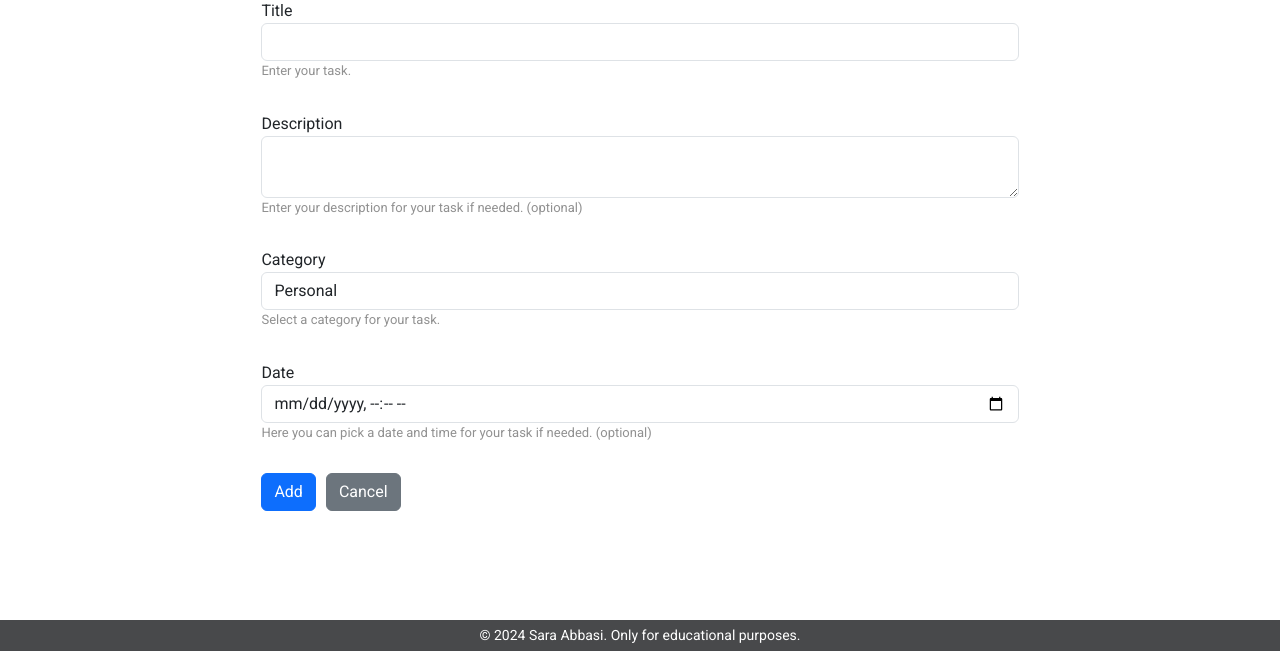
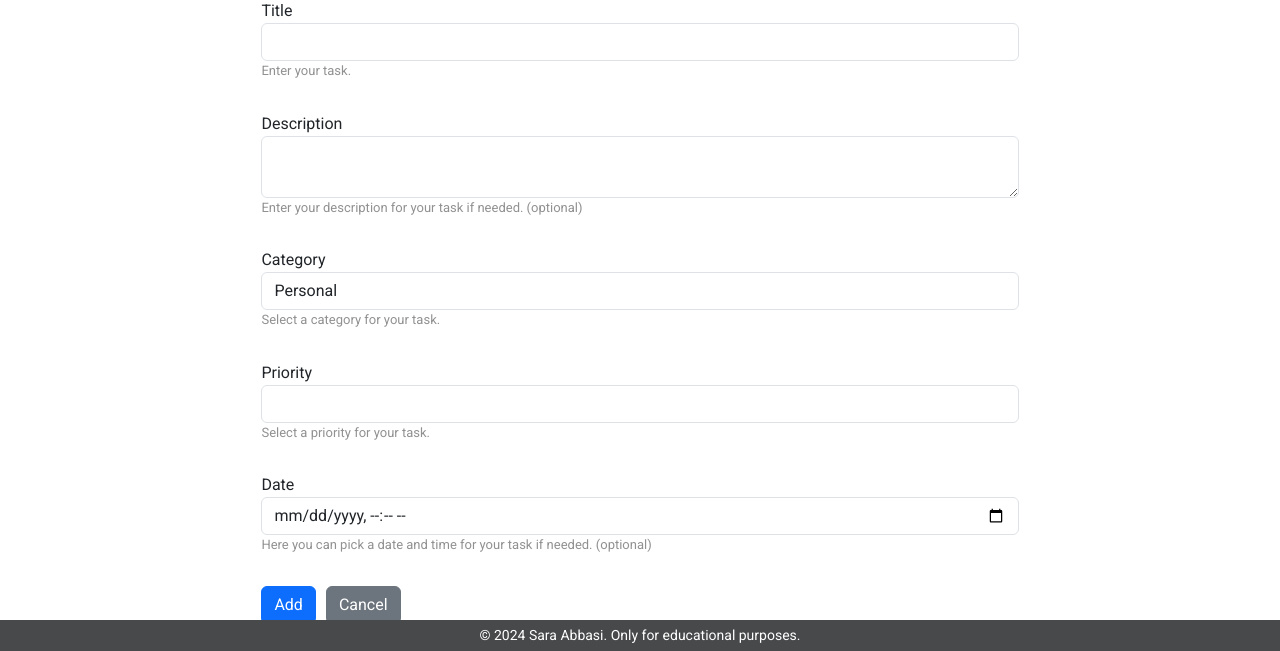
Before and after one commit to SaraabbasiNZ/todo-list-django-project, a Django app: page /create/ in a window 1280 px wide. Shown: the part 149-800 px from the top of the page. Run offline with Django 4.2, Linux system fonts and the light colour scheme; a user stored in the database is signed in; data comes from the database, SQL or seed files in the repository; data that the repository does not hold is empty; some libraries are stand-ins or nearby versions.

Commit message:
Add new model (Priority) to todo list as origin custom model

```diff
--- a/todo_app/forms.py
+++ b/todo_app/forms.py
@@ -1,22 +1,27 @@
 from django import forms
 from django.utils import timezone
-from .models import TodoItem, Category
+from .models import TodoItem, Category, Priority
 
 class TodoItemForm(forms.ModelForm):
     category = forms.ModelChoiceField(queryset=Category.objects.all(), required=True)
+    priority = forms.ModelChoiceField(queryset=Priority.objects.all(), required=False)
 
     class Meta:
         model = TodoItem
-        fields = ['title', 'description', 'checked', 'date', 'category']
+        fields = ['title', 'description', 'checked', 'date', 'category', 'priority']
 
     def __init__(self, *args, **kwargs):
-        categories = kwargs.pop('categories', None)  # Get categories from kwargs
+        categories = kwargs.pop('categories', None)
+        priorities = kwargs.pop('priorities', None)
         super().__init__(*args, **kwargs)
         if categories:
-            self.fields['category'].queryset = categories  # queryset for category field
+            self.fields['category'].queryset = categories
+        if priorities:
+            self.fields['priority'].choices = priorities
 
     def clean_date(self):
         date = self.cleaned_data.get("date")
         if date and date < timezone.now():
-            raise forms.ValidationError("Please enter a date from today or the future.")
+            if not self.instance.pk:
+                raise forms.ValidationError("Please enter a date from today or the future.")
         return date
--- a/todo_app/models.py
+++ b/todo_app/models.py
@@ -25,6 +25,23 @@ class Category(models.Model):
         return self.name
 
 
+class Priority(models.Model):
+    HIGH = 'High'
+    MEDIUM = 'Medium'
+    LOW = 'Low'
+
+    PRIORITY_CHOICES = [
+        (HIGH, 'High'),
+        (MEDIUM, 'Medium'),
+        (LOW, 'Low'),
+    ]
+
+    name = models.CharField(max_length=50, choices=PRIORITY_CHOICES)
+
+    def __str__(self):
+        return self.name
+
+
 class TodoItem(models.Model):
     title = models.CharField(max_length=200)
     description = models.TextField(blank=True)
@@ -32,6 +49,7 @@ class TodoItem(models.Model):
     owner = models.ForeignKey(User, on_delete=models.CASCADE, null=True)
     date = models.DateTimeField(blank=True, null=True)
     category = models.ForeignKey(Category, on_delete=models.SET_NULL, null=True)
+    priority = models.ForeignKey(Priority, on_delete=models.SET_NULL, null=True)
 
     def __str__(self):
         return self.title
--- a/todo_app/templates/todo_app/create_todo_item.html
+++ b/todo_app/templates/todo_app/create_todo_item.html
@@ -25,6 +25,15 @@
             <p class='helper-text'>Select a category for your task.</p>
         </div>
         <div class='input-container'>
+            <label for="id_priority">{{ form.priority.label }}</label>
+            <select class="form-control" name="priority" id="id_priority">
+                {% for priority in priorities %}
+                    <option value="{{ priority.id }}">{{ priority.name }}</option>
+                {% endfor %}
+            </select>
+            <p class='helper-text'>Select a priority for your task.</p>
+        </div>
+        <div class='input-container'>
             <label for="id_date">{{form.date.label}}</label>
             <input class="form-control" type="datetime-local" name="date" id="id_date">
             {% for error in form.date.errors %}
--- a/todo_app/templates/todo_app/todo_list.html
+++ b/todo_app/templates/todo_app/todo_list.html
@@ -23,6 +23,7 @@
                   <div class="job-done-text job-text">
                     <h6>{{todoitem.title}}</h6>
                     <p>Category: {{ todoitem.category }}</p>
+                    <p>Priority: {{ todoitem.priority }}</p>
                     <p>{{todoitem.date}}</p>
                     <p>{{todoitem.description}}</p>
                   </div>
@@ -31,6 +32,7 @@
                   <div class="job-undone-text job-text">
                     <h6>{{todoitem.title}}</h6>
                     <p>Category: {{ todoitem.category }}</p>
+                    <p>Priority: {{ todoitem.priority }}</p>
                     <p class="todo-date">{{todoitem.date}}</p>
                     <p>{{todoitem.description}}</p>
                   </div>
--- a/todo_app/views.py
+++ b/todo_app/views.py
@@ -1,6 +1,6 @@
 from django.shortcuts import render, redirect, get_object_or_404
 from django.urls import reverse
-from .models import TodoItem, Category
+from .models import TodoItem, Category, Priority
 from django.contrib.auth.decorators import login_required
 from .forms import TodoItemForm
 
@@ -32,6 +32,8 @@ def todo_list_view(request):
 def todo_item_create(request):
     user = request.user
     categories = Category.objects.all()
+    priorities = Priority.objects.all()
+
     if request.method == 'POST':
         form = TodoItemForm(request.POST)
         if form.is_valid():
@@ -40,22 +42,24 @@ def todo_item_create(request):
             instance.save()
             return redirect('todo_app:todo_list')
     else:
-        form = TodoItemForm(categories=categories)
-    return render(request, 'todo_app/create_todo_item.html', {'form':form, 'categories': categories})
+        form = TodoItemForm(categories=categories, priorities=priorities)
+    return render(request, 'todo_app/create_todo_item.html', {'form':form, 'categories': categories, 'priorities':priorities})
 
 
 @login_required(login_url='/accounts/login')
 def edit_todo_item(request, id):
     todo_item = get_object_or_404(TodoItem, id=id, owner=request.user)
     categories = Category.objects.all()
+    priorities = Priority.objects.all()
+
     if request.method == 'POST':
         form = TodoItemForm(request.POST, instance=todo_item)
         if form.is_valid():
             form.save()
             return redirect('todo_app:todo_list')
     else:
-        form = TodoItemForm(instance=todo_item, categories=categories)
-    return render(request, 'todo_app/edit_todo_item.html', {'form': form, 'categories': categories})
+        form = TodoItemForm(instance=todo_item, categories=categories, priorities=priorities)
+    return render(request, 'todo_app/edit_todo_item.html', {'form': form, 'categories': categories, 'priorities':priorities})
 
 
 def delete_todo_item(request, id):
```
Also changed, not shown: todo_app/templates/todo_app/edit_todo_item.html (+9 -0 lines), todo_app/migrations/0006_priority_todoitem_priority.py (added), todo_app/migrations/0007_alter_priority_name.py (added).
